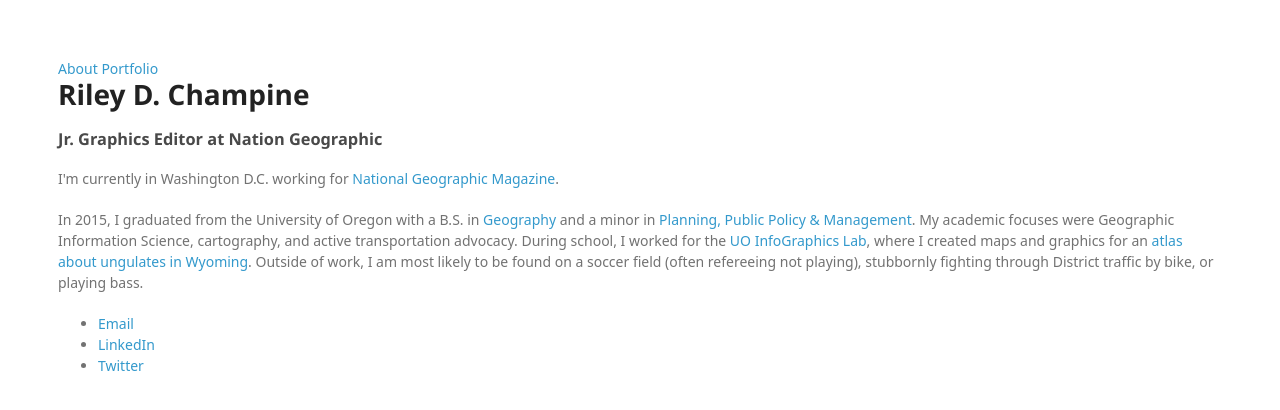
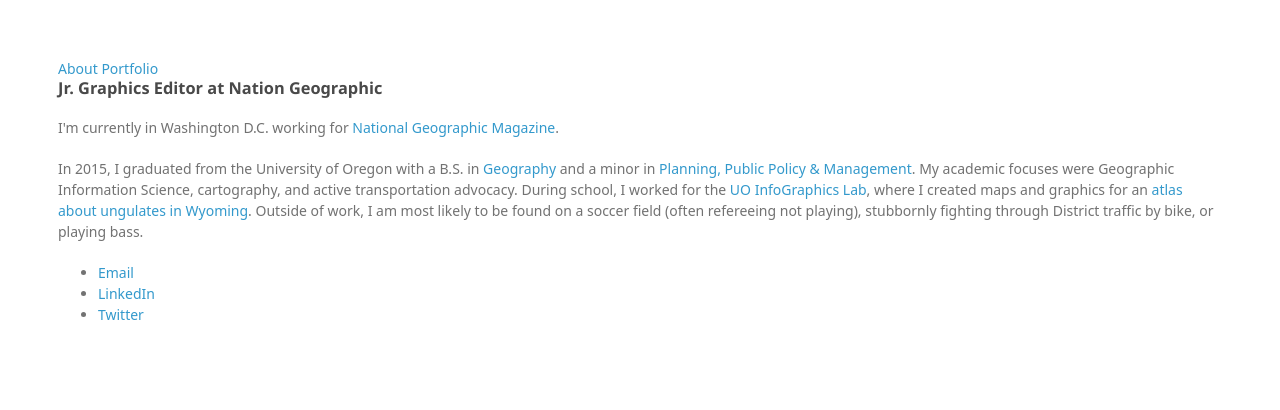
Before and after one commit to rileydchampine/rileydchampine.github.io, a Jekyll site: the page built from index.html, in a window 1280 px wide. Shown: the top 410 px of the page. Built offline with Jekyll 4.4.1, drawn with Linux system fonts in a browser that asks for light colours; some web fonts are replaced.

Commit message:
Update index.html

```diff
--- a/index.html
+++ b/index.html
@@ -3,7 +3,6 @@
 title: RDC – Home
 ---
     <div class="blurb">
-       	<h1>Riley D. Champine</h1>
        		<h3>Jr. Graphics Editor at Nation Geographic</h3>
 	    	<p>I'm currently in Washington D.C. working for <a href="http://www.nationalgeographic.com/magazine/">National Geographic Magazine</a>.</p>
 		<p>In 2015, I graduated from the University of Oregon with a B.S. in <a href="http://geography.uoregon.edu/">Geography </a> and a minor in <a href="https://pppm.uoregon.edu/">Planning, Public Policy &amp; Management</a>. My academic focuses were Geographic Information Science, cartography, and active transportation advocacy. During school, I worked for the <a href=http://infographics.uoregon.edu/>UO InfoGraphics Lab</a>, where I created maps and graphics for an <a href="http://migrationinitiative.org/content/atlas-wildlife-migration">atlas about ungulates in Wyoming</a>. Outside of work, I am most likely to be found on a soccer field (often refereeing not playing), stubbornly fighting through District traffic by bike, or playing bass.</p>
```
